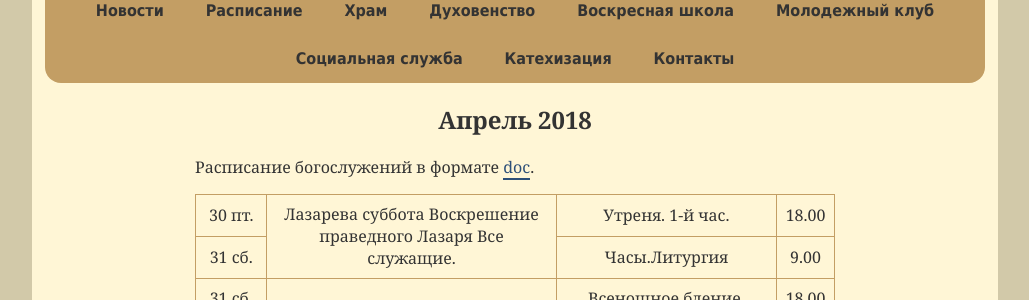
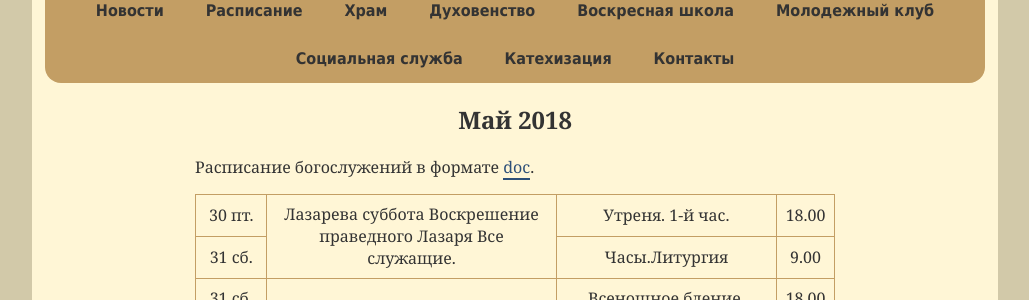
Before and after one commit to hramotradnoe/hramotradnoe.github.io, a Jekyll site: the page built from schedule/index.html, in a window 1280 px wide and 900 px high. Shown: the part 233-533 px from the top of the window, without its empty margins (125-1154 px from the left). Built offline with Jekyll 4.4.1, drawn with Linux system fonts in a browser that asks for light colours.

Commit message:
Update schedule.yml

```diff
--- a/_data/schedule.yml
+++ b/_data/schedule.yml
@@ -1,5 +1,5 @@
-period: Апрель 2018
-link: "https://docs.google.com/document/d/1blZh_n3E6xa9Wn0-DwhQhYf4ojz0Wp5fBlzeGLYbNWE/edit"
+period: Май 2018
+link: "https://docs.google.com/document/d/13coGbcCDQNeZr7Mci29rwIr82q_W7bSf2Gso2tcesy0/edit"
 timetable:
  - description : "Лазарева суббота Воскрешение праведного Лазаря Все служащие."
    services    :
```
